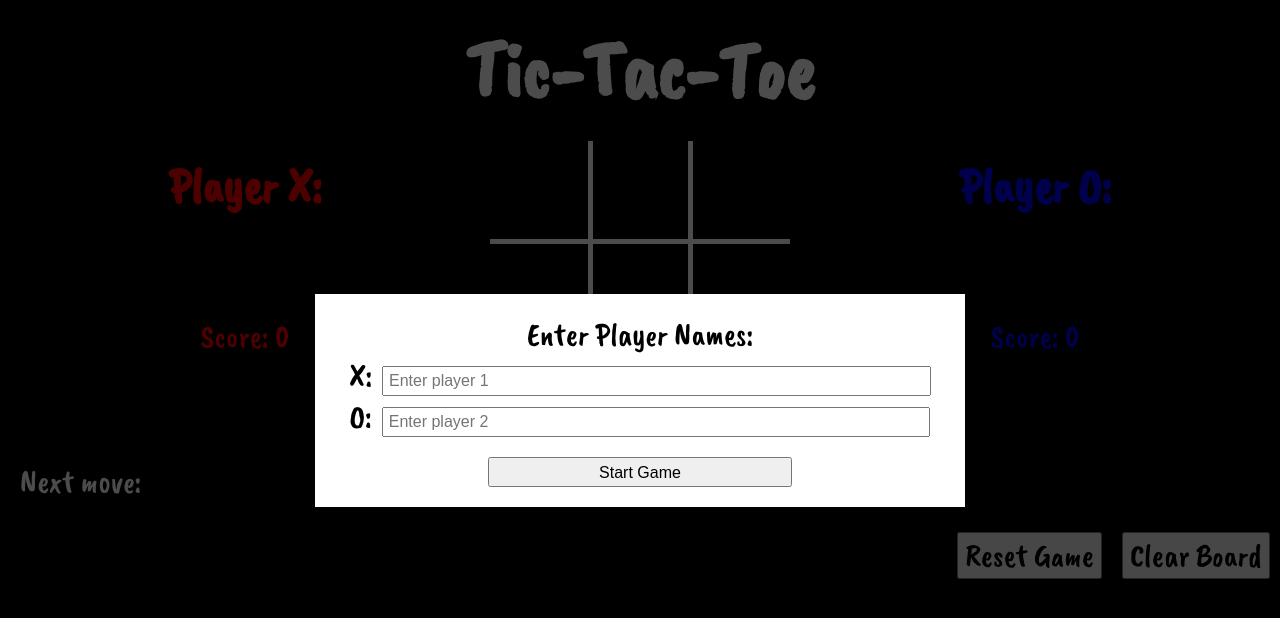
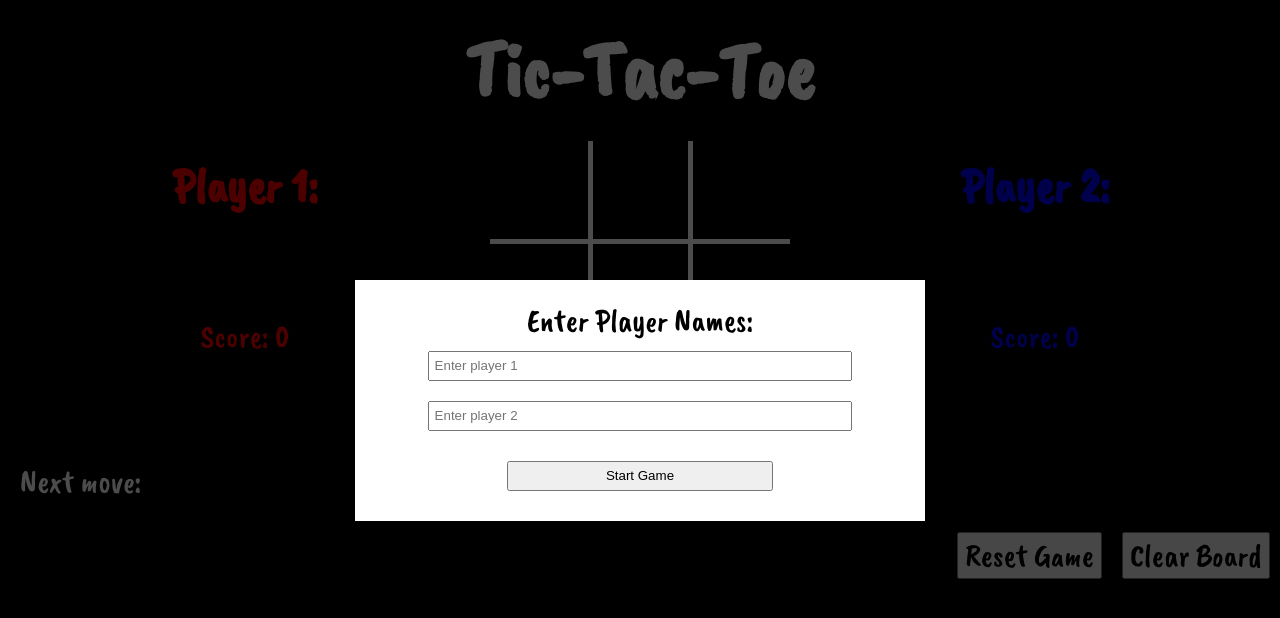
Before and after one commit to mickywagner/tic-tac-toe, a plain HTML site: page index.html in a window 1280 px wide. Drawn offline with nearby package versions, Linux system fonts and the light colour scheme.

Commit message:
Change player name entry form

```diff
--- a/index.html
+++ b/index.html
@@ -13,11 +13,11 @@
     <h1>Tic-Tac-Toe</h1>
     <div id="gameContainer">
         <div class="playerControls p1">
-            <h2 id="nameP1">Player X:</h2>
+            <h2 id="nameP1">Player 1:</h2>
             <p id="score1" class="score">Score: 0</p>
         </div>
         <div class="playerControls p2">
-            <h2 id="nameP2">Player O:</h2>
+            <h2 id="nameP2">Player 2:</h2>
             <p id="score2" class="score">Score: 0</p>
         </div>
         <div id="gameboard">
@@ -50,8 +50,8 @@
         <div class="modal-content">
             <p>Enter Player Names:</p>
             <form>
-                <label>X:</label><input type="text" id="p1" placeholder="Enter player 1" required>
-                <label>O:</label><input type="text" id="p2" placeholder="Enter player 2" required>
+                <input type="text" id="p1" placeholder="Enter player 1" required>
+                <input type="text" id="p2" placeholder="Enter player 2" required>
                 <input type="submit" value="Start Game" id="startGame">
             </form>
         </div>
--- a/script.js
+++ b/script.js
@@ -26,6 +26,10 @@ let playGame = (e) => {
     e.preventDefault();
     let name1 = document.querySelector('#p1').value
     let name2 = document.querySelector('#p2').value
+
+    name1 === '' ? name1 = 'X' : null
+    name2 === '' ? name2 = 'O' : null
+
     let p1 = player(name1, 'X', 'red')
     let p2 = player(name2, 'O', 'blue')
     toggleModal()
@@ -77,8 +81,8 @@ function displayNames(name1, name2) {
     let pName1 = document.querySelector("#nameP1")
     let pName2 = document.querySelector("#nameP2")
 
-    pName1.textContent = `Player X: ${name1}`
-    pName2.textContent = `Player O: ${name2}`
+    pName1.textContent = `Player 1: ${name1}`
+    pName2.textContent = `Player 2: ${name2}`
 }
 
 function resetGame() {
--- a/style.css
+++ b/style.css
@@ -30,7 +30,6 @@ table {
     text-align: center;
     font-size: 3em;
     border-collapse: collapse;
-
 }
 
 td {
@@ -57,17 +56,11 @@ tr:nth-child(3) td{
 
 /* player controls */
 
-label {
-    font-size: 2em;
-    width: 10%;
-    margin-right: 10px;
-}
-
 input {
     padding: 5px;
-    width: 90%;
+    width: 80%;
     height: 30px;
-    font-size: 1em;
+    margin: 10px;
     font-family: Arial, Helvetica, sans-serif;
 }
 
```
